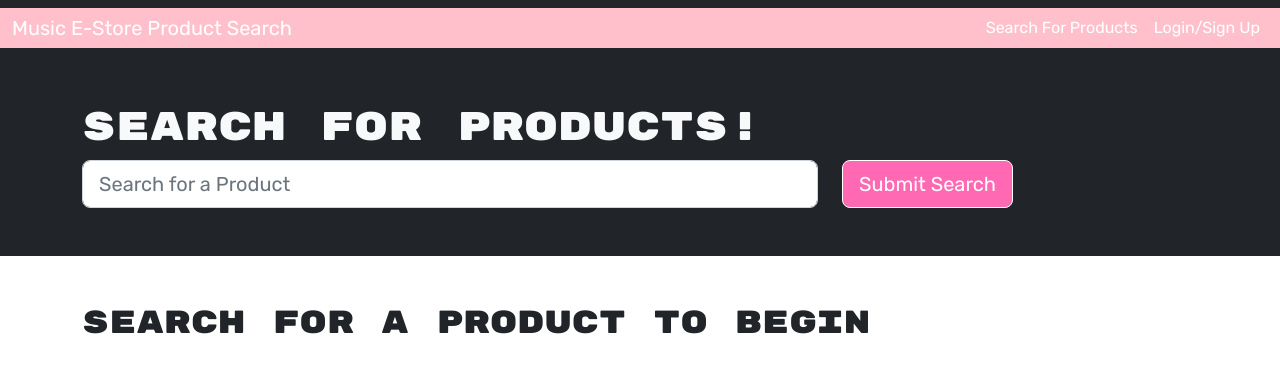
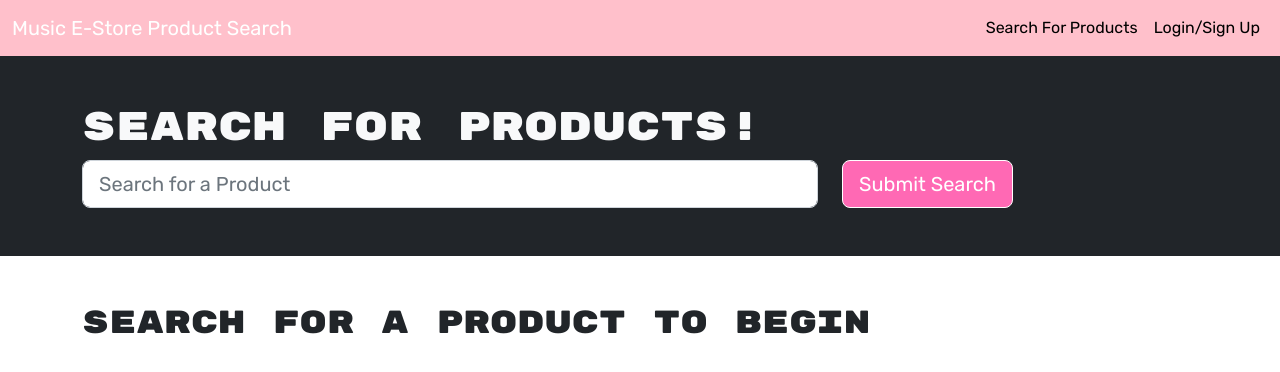
Before and after one commit to AliahG97/project-3, a React (Vite) app in the folder client/: page / in a window 1280 px wide. Shown: the top 372 px of the page. Built offline with nearby package versions, Linux system fonts and the light colour scheme.

Commit message:
edited css

```diff
--- a/client/src/App.css
+++ b/client/src/App.css
@@ -21,11 +21,14 @@ background-color: pink;
 
 }
 a.nav-link{
-  color:white;
+  color:black;
 }
 a.nav-link:hover {
   color:hotpink;
 
+}
+a.navbar-brand{
+  color-scheme:black !important;
 }
 .btn-success {
   background-color: hotpink;
@@ -34,3 +37,15 @@ a.nav-link:hover {
 .btn-success:hover {
   background-color:deeppink;
 }
+
+.aliah-nav {
+  background-color: pink !important;
+}
+
+
+/* .aliah-container {
+  background-color: yellow !important;
+  border: 2px solid orange;
+  padding: 10px;
+  margin: 10px;
+} */
--- a/client/src/App.jsx
+++ b/client/src/App.jsx
@@ -2,11 +2,15 @@ import './App.css';
 import { Outlet } from 'react-router-dom';
 
 import Navbar from './components/Navbar';
+import { Container } from 'react-bootstrap';
 
 function App() {
   return (
     <>
       <Navbar />
+      {/* <Container className='aliah-container'>
+        This is the shared container
+      </Container> */}
       <Outlet />
     </>
   );
--- a/client/src/components/Navbar.jsx
+++ b/client/src/components/Navbar.jsx
@@ -12,9 +12,9 @@ const AppNavbar = () => {
 
   return (
     <>
-      <Navbar bg='dark' variant='dark' expand='lg'>
-        <Container fluid className="NavBox">
-          <Navbar.Brand as={Link} to='/'>
+      <Navbar bg='dark' variant='dark' expand='lg' className='aliah-nav'>
+        <Container fluid>
+          <Navbar.Brand as={Link} to='/' color="black">
             Music E-Store Product Search
           </Navbar.Brand>
           <Navbar.Toggle aria-controls='navbar' />
```
